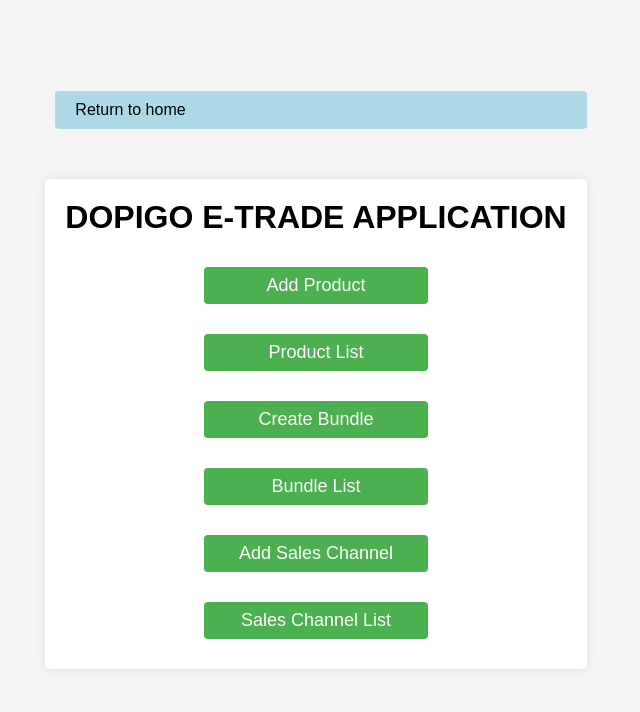
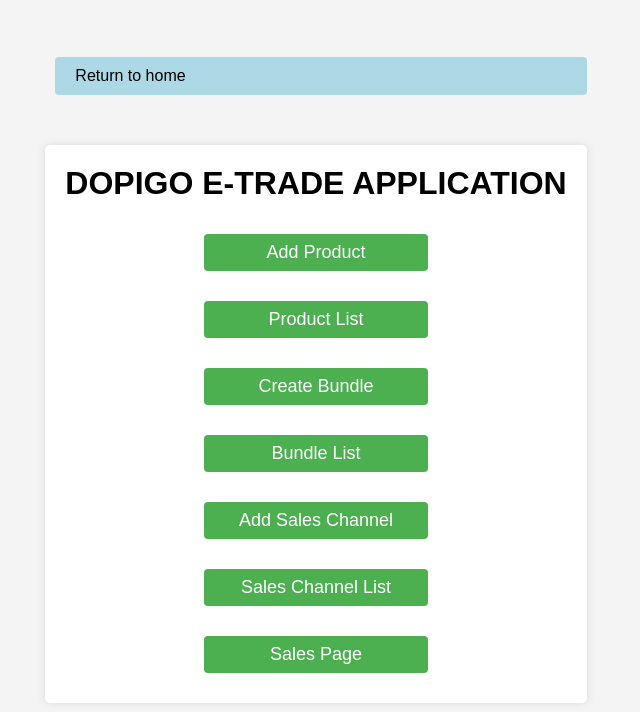
Before and after one commit to mustafacnar/inventory_management, a Django app: page / in a window 1280 px wide. Shown: the top 712 px of the page, without its empty margins (324-964 px from the left). Run offline with Django 5.2, Linux system fonts and the light colour scheme.

Commit message:
Update home.html

```diff
--- a/templates/products/home.html
+++ b/templates/products/home.html
@@ -9,6 +9,7 @@
         <a href="{% url 'bundle_list' %}" class="button">Bundle List</a>
         <a href="{% url 'create_sales_channel' %}" class="button">Add Sales Channel</a>
         <a href="{% url 'sales_channel_list' %}" class="button">Sales Channel List</a>
+        <a href="{% url 'sales_page' %}" class="button">Sales Page</a>
     </div>
 
 {% endblock content %}
```
